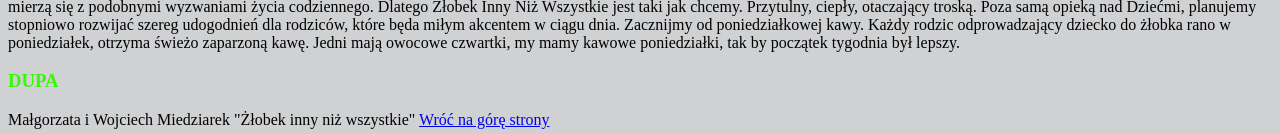
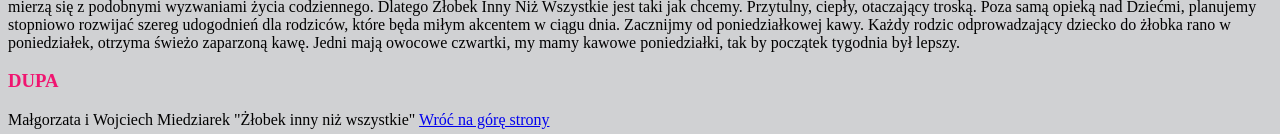
Before and after one commit to WojciechMiedziarek/homepage, a plain HTML site: page index.html in a window 1280 px wide. Shown: the part 782-916 px from the top of the page. Drawn offline with Linux system fonts and the light colour scheme.

Commit message:
change color of DUPA

```diff
--- a/style.css
+++ b/style.css
@@ -24,5 +24,5 @@ background-color: cadetblue;
 }
 
 .special-heading {
-    color: rgb(53, 250, 3) ;
+    color: rgb(240, 21, 112) ;
 }
```
